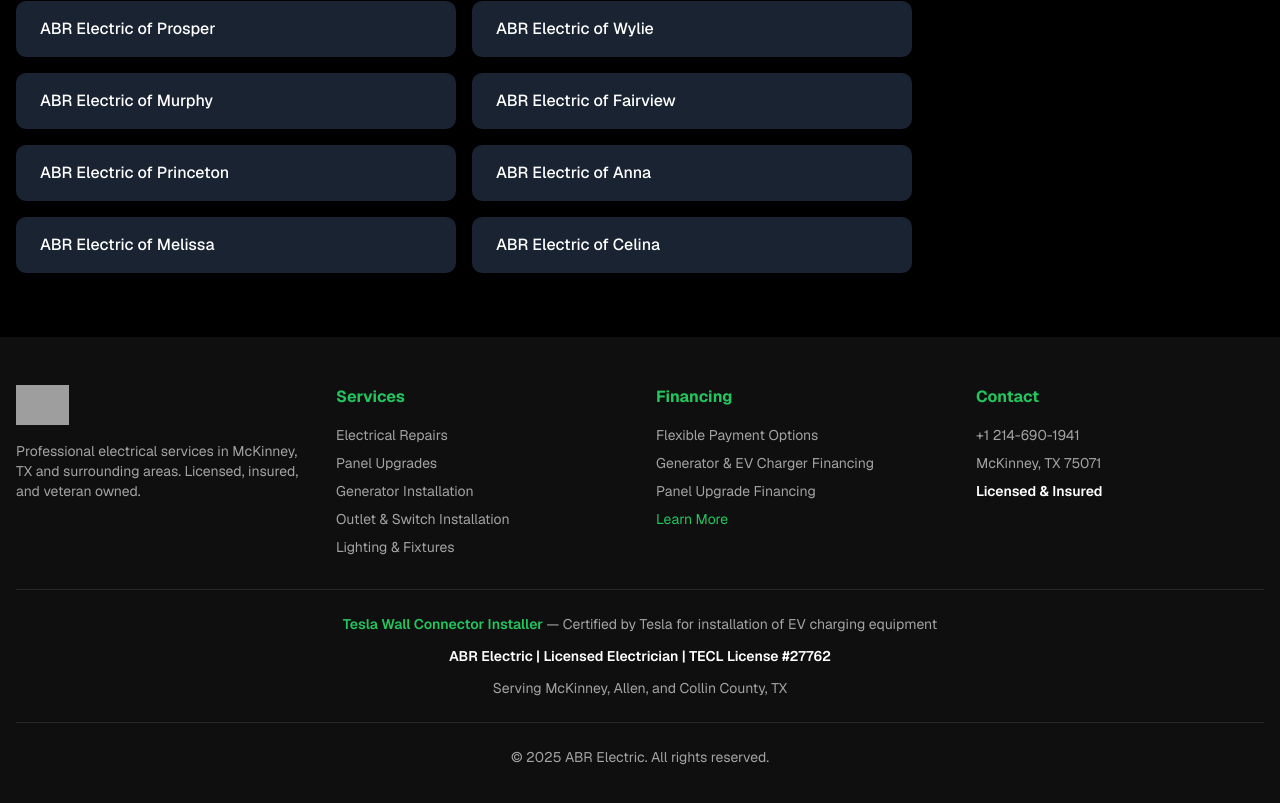
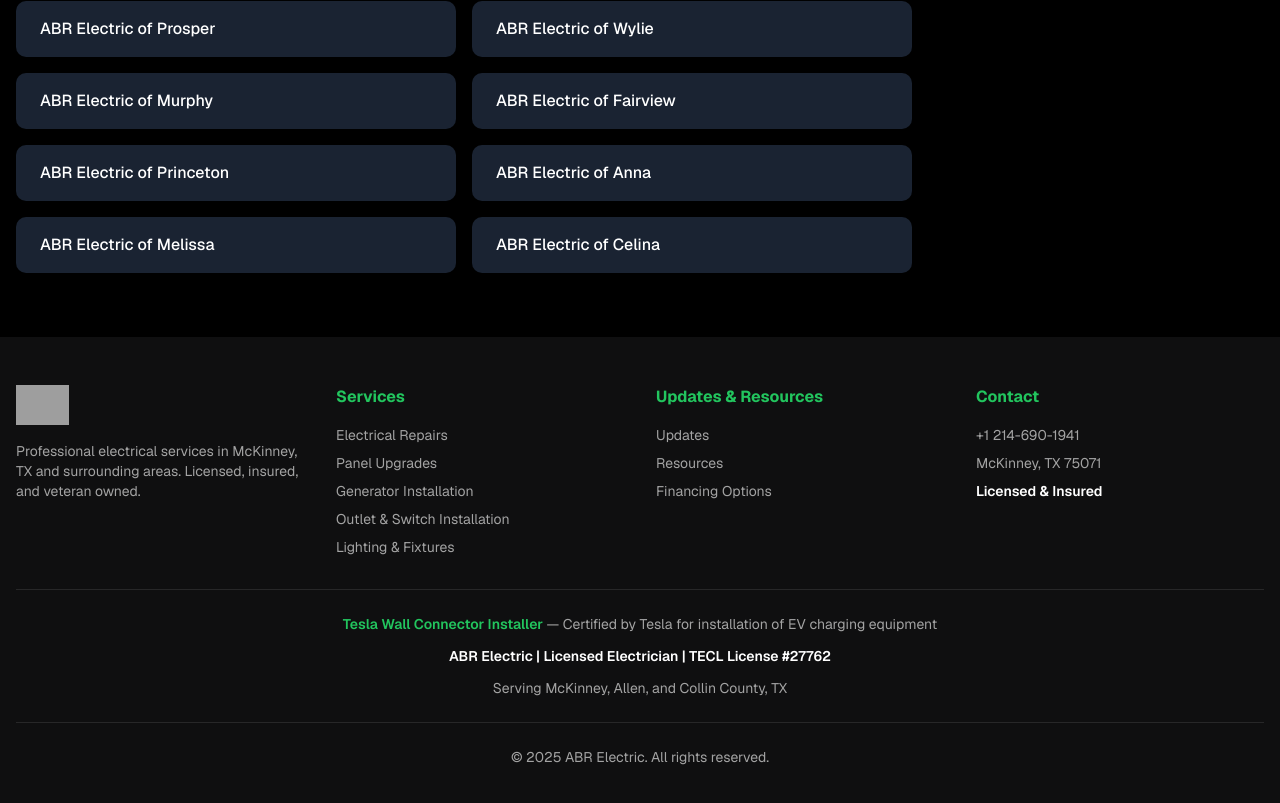
Before and after one commit to mapseffect/websites, a Next.js app: page / in a window 1280 px wide. Shown: the part 6748-7551 px from the top of the page. Built offline with nearby package versions, Linux system fonts and the light colour scheme; grey boxes are pictures that could not be loaded.

Commit message:
feat: update footer links to Updates & Resources
Replace "Financing" with "Updates & Resources" and add blog and resources links.

Co-authored-by: null <221630119+mapseffect@users.noreply.github.com>

```diff
--- a/components/footer.tsx
+++ b/components/footer.tsx
@@ -31,16 +31,23 @@ export function Footer() {
             </ul>
           </div>
 
-          {/* Column 3: Financing */}
+          {/* Column 3: Updates & Resources */}
           <div>
-            <h3 className="text-[#22c55e] font-bold mb-4">Financing</h3>
+            <h3 className="text-[#22c55e] font-bold mb-4">Updates & Resources</h3>
             <ul className="space-y-2 text-[#a3a3a3] text-sm">
-              <li>Flexible Payment Options</li>
-              <li>Generator & EV Charger Financing</li>
-              <li>Panel Upgrade Financing</li>
               <li>
-                <Link href="/hearth" className="text-[#22c55e] hover:underline">
-                  Learn More
+                <Link href="/blog" className="hover:text-[#22c55e] transition-colors">
+                  Updates
+                </Link>
+              </li>
+              <li>
+                <Link href="/resources" className="hover:text-[#22c55e] transition-colors">
+                  Resources
+                </Link>
+              </li>
+              <li>
+                <Link href="/hearth" className="hover:text-[#22c55e] transition-colors">
+                  Financing Options
                 </Link>
               </li>
             </ul>
```
